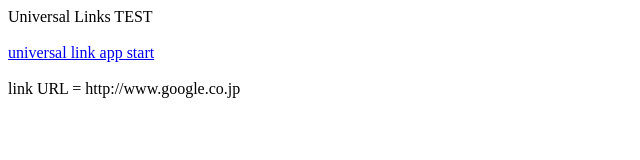
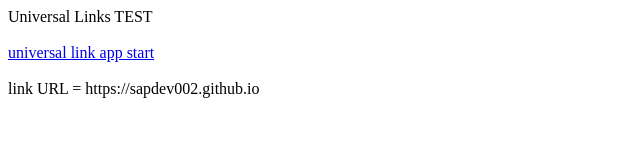
Before and after one commit to sapdev002/sapdev002.github.io, a plain HTML site: page index.html in a window 1280 px wide. Shown: the full height of the page, 0-640 px from the left. Drawn offline with Linux system fonts and the light colour scheme.

Commit message:
Update index.html

```diff
--- a/index.html
+++ b/index.html
@@ -4,8 +4,8 @@
   </head>
   <body>
   <BR><BR>
-  <a href="http://www.google.co.jp">universal link app start</a>
+  <a href="https://sapdev002.github.io">universal link app start</a>
   <BR><BR>
-  link URL = http://www.google.co.jp
+  link URL = https://sapdev002.github.io
   </body>
 </html>
```
